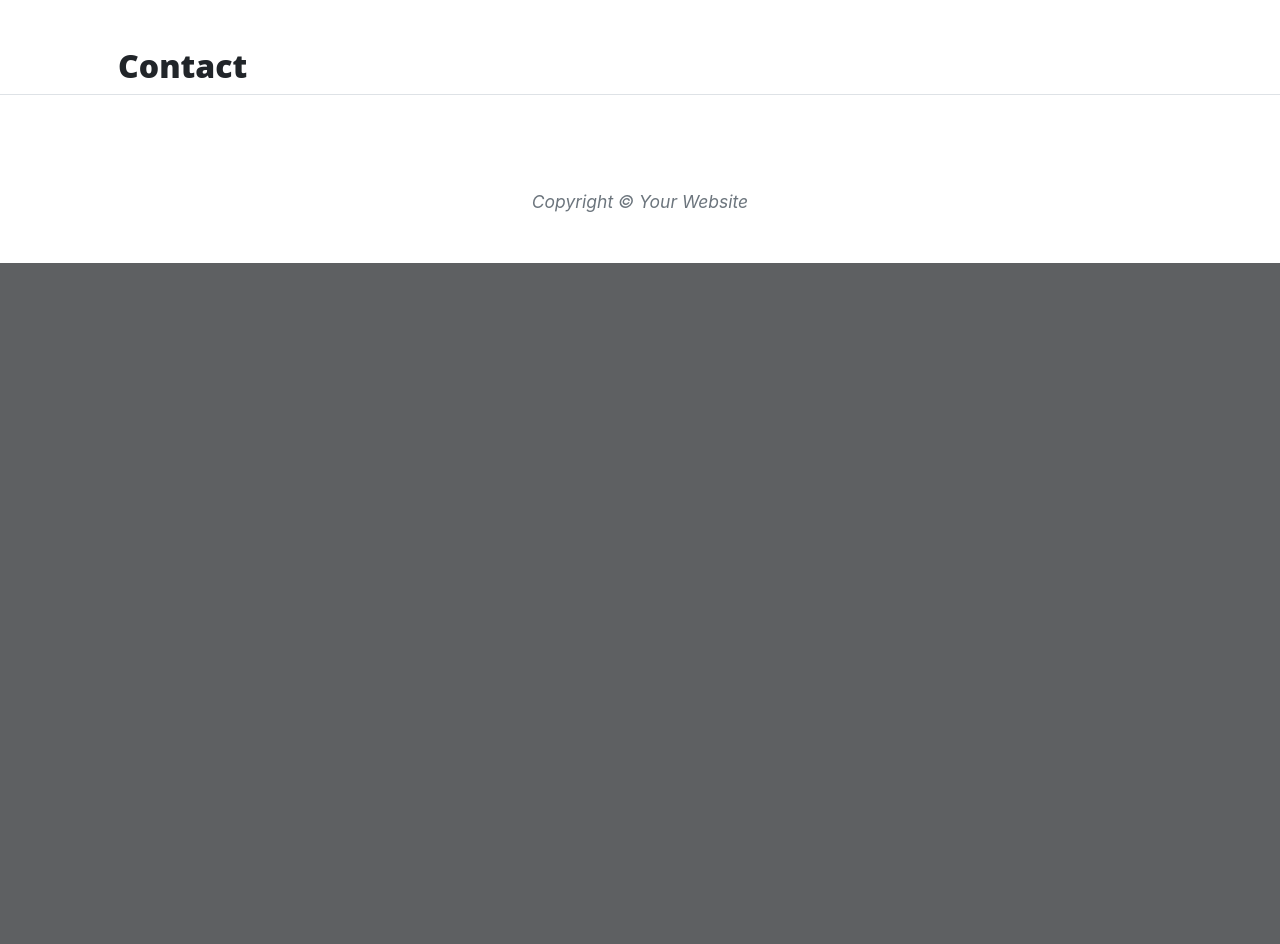
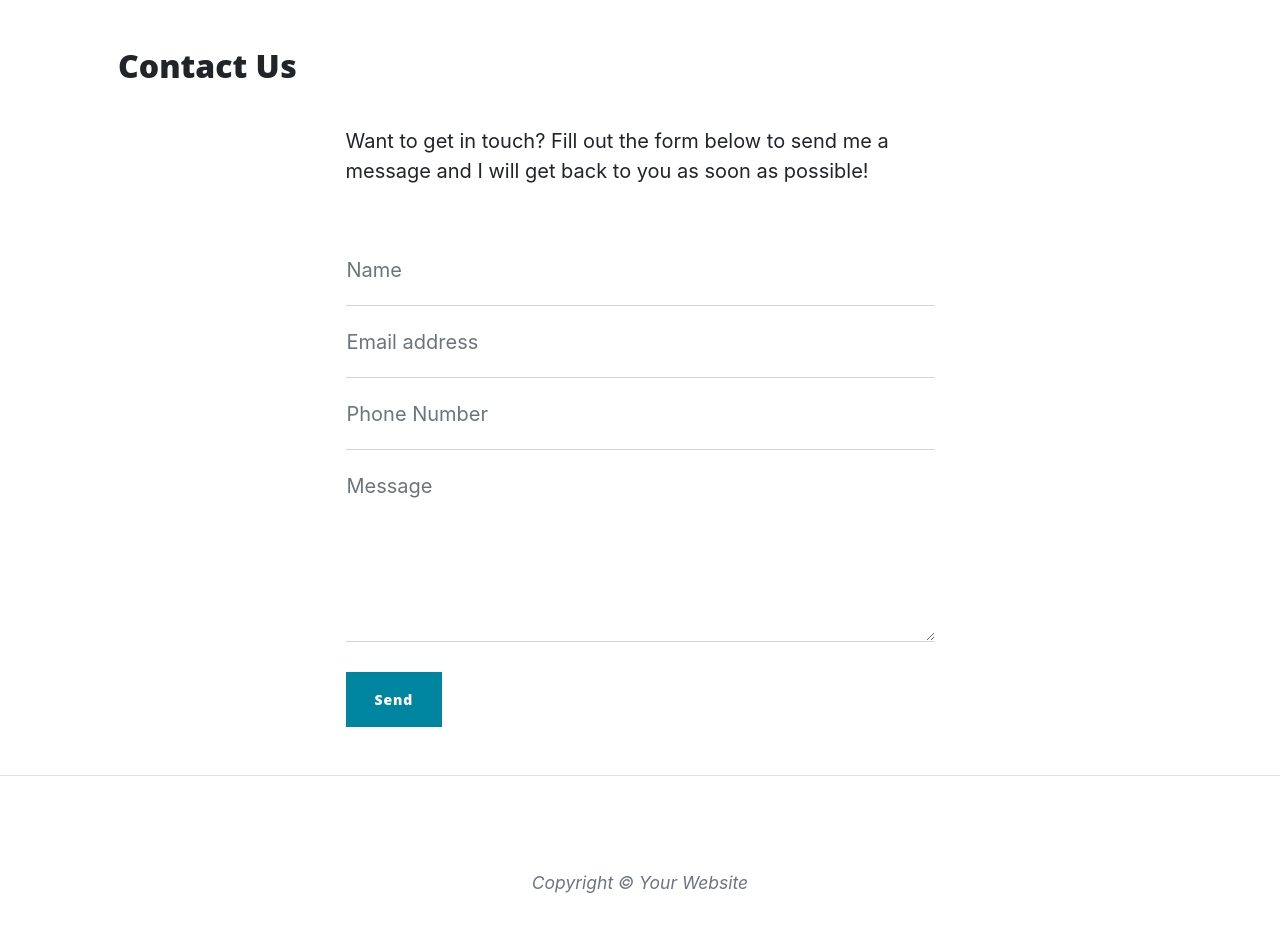
Before and after one commit to JoseCastanoCoding/flask_practice, a Flask app: page /contact in a window 1280 px wide. Shown: the part 629-1573 px from the top of the page. Before the commit the page ends 892 px from the top, so only its background shows below. Run offline with Flask 2, Linux system fonts and the light colour scheme; some libraries are stand-ins or nearby versions.

Commit message:
flashed messages displaying once contact form has been submitted

```diff
--- a/run.py
+++ b/run.py
@@ -1,9 +1,13 @@
 import os
 import json
-from flask import Flask, render_template
+from flask import Flask, render_template, request, flash
+if os.path.exists("env.py"):
+    import env
+
 
 
 app = Flask(__name__)
+app.secret_key = os.environ.get("SECRET_KEY")
 
 
 @app.route("/")
@@ -19,9 +23,24 @@ def about():
     return render_template("about.html", page_title="About", company=data)
 
 
-@app.route("/contact")
+@app.route("/about/<member_name>")
+def about_member(member_name):
+    member = {}
+    with open("data/company.json", "r") as json_data:
+        data = json.load(json_data)
+        for obj in data:
+            if obj["url"] == member_name:
+                member = obj
+    return render_template("member.html", member=member)
+
+
+
+@app.route("/contact", methods=["GET", "POST"])
 def contact():
-    return render_template("contact.html", page_title="Contact")
+    if request.method == "POST":
+        flash("Thanks {}, we have received your message!".format(
+            request.form.get("name")))
+    return render_template("contact.html", page_title="Contact Us")
 
 
 @app.route("/careers")
--- a/templates/base.html
+++ b/templates/base.html
@@ -28,7 +28,7 @@
                     <li class="nav-item"><a class="nav-link px-lg-3 py-3 py-lg-4"
                             href="{{ url_for('about') }}">About</a></li>
                     <li class="nav-item"><a class="nav-link px-lg-3 py-3 py-lg-4"
-                            href="{{ url_for('contact') }}">Contact</a></li>
+                            href="{{ url_for('contact') }}">Contact Us</a></li>
                     <li class="nav-item"><a class="nav-link px-lg-3 py-3 py-lg-4"
                             href="{{ url_for('careers') }}">Careers</a></li>
                 </ul>
--- a/templates/contact.html
+++ b/templates/contact.html
@@ -1,4 +1,84 @@
 {% extends 'base.html' %}
 {% block content %}
     <h2>{{ page_title }}</h2>
+
+    <div class="row gx-4 gx-lg-5 justify-content-center">
+        <div class="col-md-10 col-lg-8 col-xl-7">
+
+            {% with messages = get_flashed_messages() %}
+                {% if messages %}
+                    <ul class="flashes">
+                        {% for message in messages %}
+                            <li>{{ message }}</li>
+                        {% endfor %}
+                    </ul>
+                {% endif %}
+            {% endwith %}
+
+            <p>Want to get in touch? Fill out the form below to send me a message and I will get back to you as soon as
+                possible!</p>
+            <div class="my-5">
+                <!-- * * * * * * * * * * * * * * *-->
+                <!-- * * SB Forms Contact Form * *-->
+                <!-- * * * * * * * * * * * * * * *-->
+                <!-- This form is pre-integrated with SB Forms.-->
+                <!-- To make this form functional, sign up at-->
+                <!-- https://startbootstrap.com/solution/contact-forms-->
+                <!-- to get an API token!-->
+                <form method="POST" id="contactForm" data-sb-form-api-token="API_TOKEN">
+                    <div class="form-floating">
+                        <input class="form-control" id="name" type="text" name="name" placeholder="Enter your name..."
+                            data-sb-validations="required" />
+                        <label for="name">Name</label>
+                        <div class="invalid-feedback" data-sb-feedback="name:required">A name is required.</div>
+                    </div>
+                    <div class="form-floating">
+                        <input class="form-control" id="email" type="email" name="email"  placeholder="Enter your email..."
+                            data-sb-validations="required,email" />
+                        <label for="email">Email address</label>
+                        <div class="invalid-feedback" data-sb-feedback="email:required">An email is required.</div>
+                        <div class="invalid-feedback" data-sb-feedback="email:email">Email is not valid.</div>
+                    </div>
+                    <div class="form-floating">
+                        <input class="form-control" id="phone" type="tel" name="phone" placeholder="Enter your phone number..."
+                            data-sb-validations="required" />
+                        <label for="phone">Phone Number</label>
+                        <div class="invalid-feedback" data-sb-feedback="phone:required">A phone number is required.
+                        </div>
+                    </div>
+                    <div class="form-floating">
+                        <textarea class="form-control" id="message" name="message" placeholder="Enter your message here..."
+                            style="height: 12rem" data-sb-validations="required"></textarea>
+                        <label for="message">Message</label>
+                        <div class="invalid-feedback" data-sb-feedback="message:required">A message is required.</div>
+                    </div>
+                    <br />
+                    <!-- Submit success message-->
+                    <!---->
+                    <!-- This is what your users will see when the form-->
+                    <!-- has successfully submitted-->
+                    <div class="d-none" id="submitSuccessMessage">
+                        <div class="text-center mb-3">
+                            <div class="fw-bolder">Form submission successful!</div>
+                            To activate this form, sign up at
+                            <br />
+                            <a
+                                href="https://startbootstrap.com/solution/contact-forms">https://startbootstrap.com/solution/contact-forms</a>
+                        </div>
+                    </div>
+                    <!-- Submit error message-->
+                    <!---->
+                    <!-- This is what your users will see when there is-->
+                    <!-- an error submitting the form-->
+                    <div class="d-none" id="submitErrorMessage">
+                        <div class="text-center text-danger mb-3">Error sending message!</div>
+                    </div>
+                    <!-- Submit Button-->
+                    <button class="btn btn-primary" id="submitButton"
+                        type="submit">Send</button>
+                </form>
+            </div>
+        </div>
+    </div>
+
 {% endblock %}
```
Also changed, not shown: data/company.json (+26 -13 lines), templates/about.html (+23 -2 lines), templates/member.html (added, +15 -0 lines).
